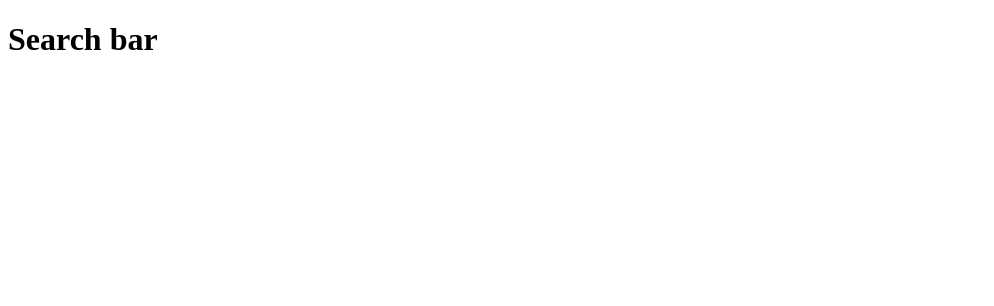
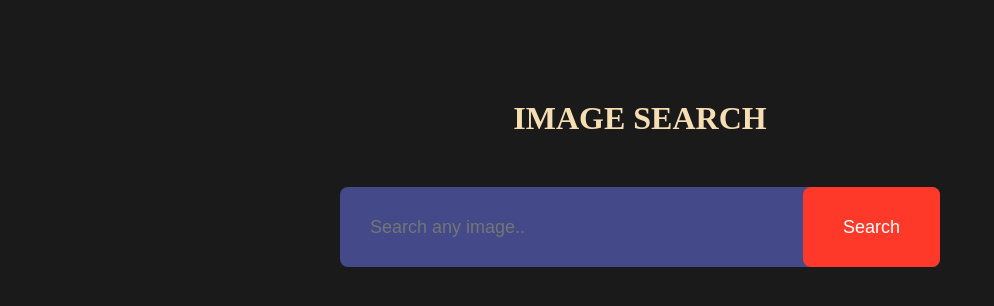
Before and after one commit to Atharva-Deshmukh1/Image-Search, a plain HTML site: page index.html in a window 1280 px wide. Shown: the whole page, without its empty margins (0-994 px from the left). Drawn offline with Linux system fonts and the light colour scheme.

Commit message:
Update index.html

```diff
--- a/index.html
+++ b/index.html
@@ -1,11 +1,22 @@
 <!DOCTYPE html>
 <html lang="en">
+
 <head>
     <meta charset="UTF-8">
     <meta name="viewport" content="width=device-width, initial-scale=1.0">
     <title>Img Finder</title>
+    <link rel="stylesheet" href="style.css">
 </head>
+
 <body>
-    <h1>Search bar</h1>
+    <h1>IMAGE SEARCH</h1>
+    <form id="search-form">
+        <input type="text" id="search-box" placeholder="Search any image..">
+        <button>Search</button>
+    </form>
+    <div id="search-result"></div>
+    <button id="show-more-btn">Shpow More</button>
+
+<script src="script.js"></script>
 </body>
 </html>
```
